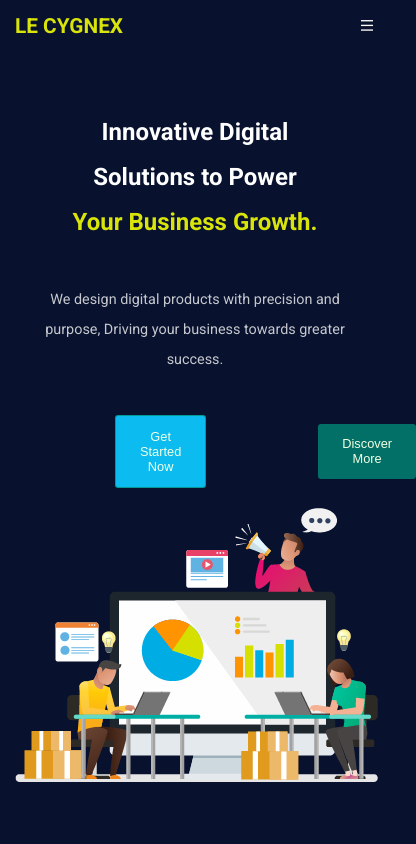
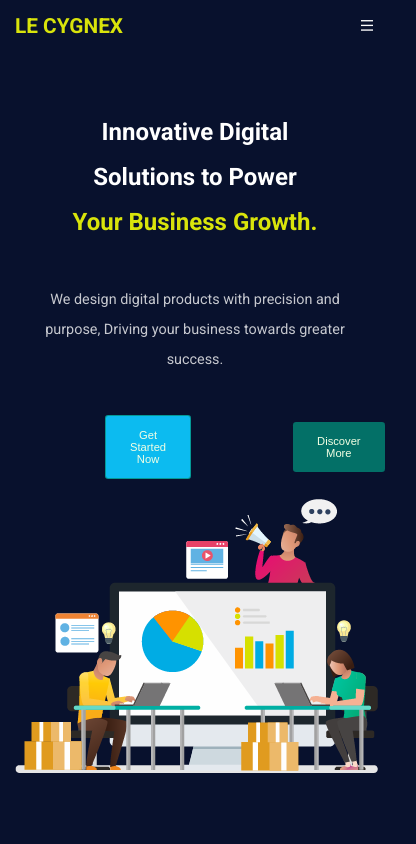
Before and after one commit to Nihalpm123/lecygnex, a React (Vite) app: page / in a window 390 px wide. Shown: the top 844 px of the page, 416 px wide, since content can reach past the window. Built offline with nearby package versions, Linux system fonts and the light colour scheme.

Commit message:
hero section updated

```diff
--- a/src/styles/hero.css
+++ b/src/styles/hero.css
@@ -101,3 +101,11 @@
         flex-direction: column;
     }
 }
+
+@media only screen and (max-width: 550px){
+    .primary__btn,
+    .secondary__btn{
+        margin-left: 70px;
+        font-size: 0.7rem;
+    }
+}
```
